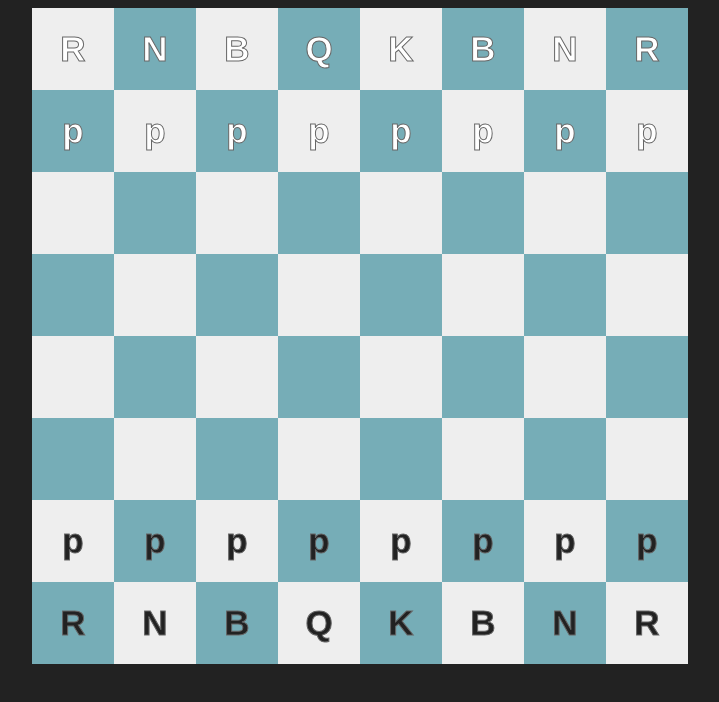
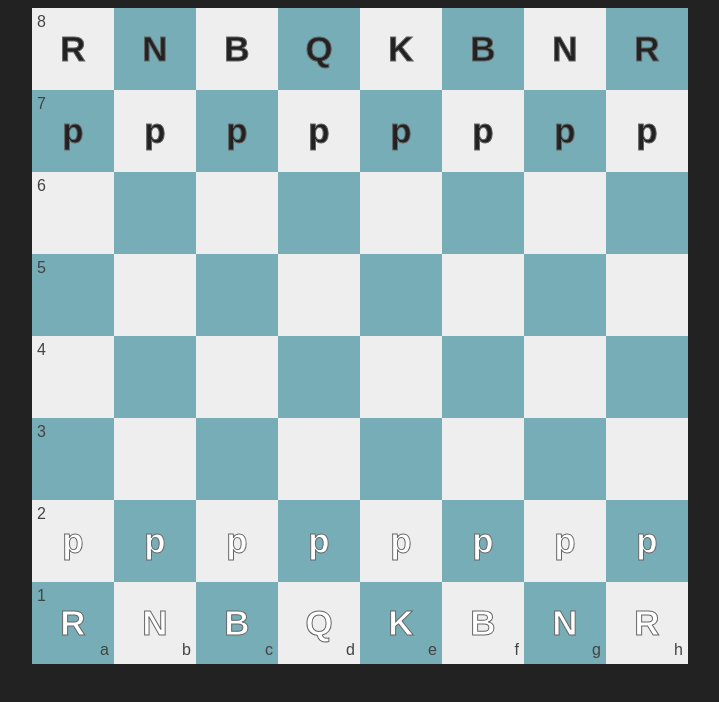
Before and after one commit to douglassantos55/chess-client, a Vue app: page / in a window 1280 px wide. Shown: the top 702 px of the page, without its empty margins (280-999 px from the left). Built offline with nearby package versions, Linux system fonts and the light colour scheme.

Commit message:
feat: show squares coordinates

```diff
--- a/src/components/Board.vue
+++ b/src/components/Board.vue
@@ -109,7 +109,7 @@ function checkForCheck() {
 
 <template>
   <div class="board" @contextmenu.prevent="clearSelected">
-    <div class="row" v-for="(row, idx) in board" :key="idx">
+    <div class="row" v-for="(row, idx) in board" :key="idx" :data-row="idx + 1">
       <Square
         v-for="(piece, col) in row"
         :key="`${col}${idx}`"
@@ -124,16 +124,35 @@ function checkForCheck() {
 </template>
 
 <style scoped>
+.board {
+  display: flex;
+  flex-direction: column-reverse;
+}
 .row {
   display: flex;
   background: #eee;
+  position: relative;
 }
-.square {
-  width: 82px;
-  height: 82px;
+.row:first-of-type .square:after {
+  bottom: 5px;
+  right: 5px;
+  z-index: 1;
+  color: #444;
+  display: block;
+  position: absolute;
+  content: attr(data-square);
 }
-.row:nth-child(odd) .square:nth-child(even),
-.row:nth-child(even) .square:nth-child(odd) {
+.row:before {
+  top: 5px;
+  left: 5px;
+  z-index: 1;
+  color: #444;
+  display: block;
+  position: absolute;
+  content: attr(data-row);
+}
+.row:nth-child(odd) .square:nth-child(odd),
+.row:nth-child(even) .square:nth-child(even) {
   background: #76adb7;
 }
 </style>
--- a/src/components/Square.vue
+++ b/src/components/Square.vue
@@ -40,6 +40,7 @@ function select() {
 <template>
   <div
     class="square"
+    :data-square="col"
     :class="[notation, { available: isAvailable }]"
     @click.self="select"
   >
@@ -49,6 +50,8 @@ function select() {
 
 <style scoped>
 .square {
+  width: 82px;
+  height: 82px;
   display: flex;
   position: relative;
   align-items: center;
```
